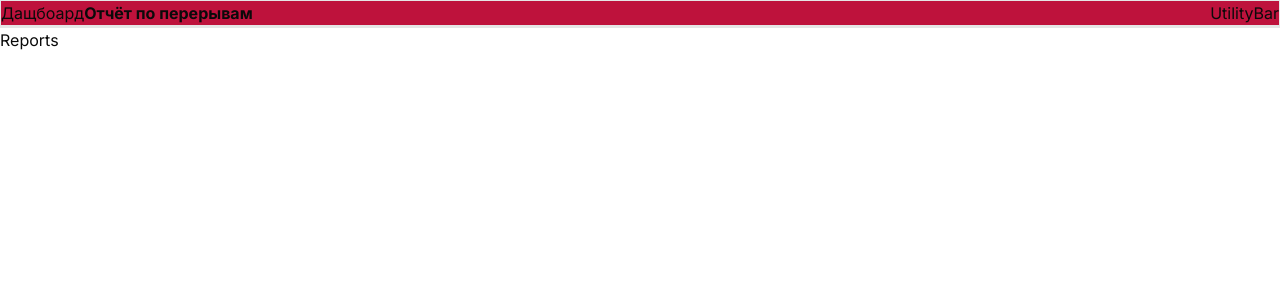
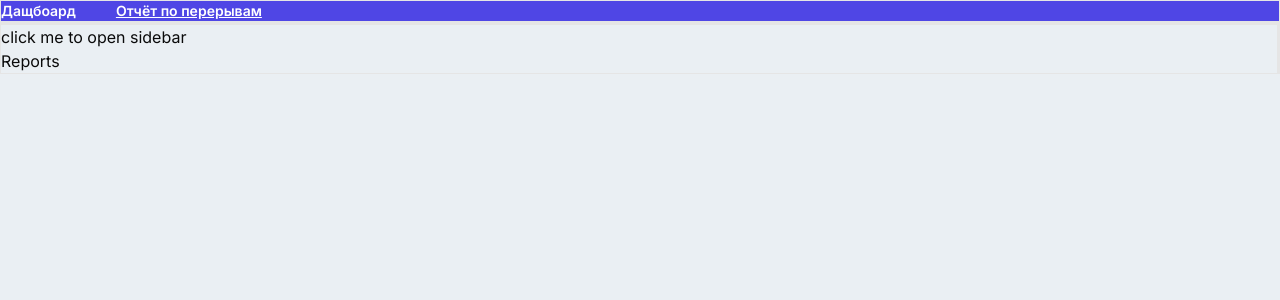
Before and after one commit to Umirzakovv/112-wfm, a Next.js app: page /reports in a window 1280 px wide. Shown: the top 300 px of the page. Built offline with nearby package versions, Linux system fonts and the light colour scheme.

Commit message:
create main layout, separate main content with sidebar

```diff
--- a/src/app/layout.tsx
+++ b/src/app/layout.tsx
@@ -3,6 +3,7 @@ import { Inter } from "next/font/google";
 import "../style/globals.css";
 import { ThemeProvider } from "@/components/theme-provider";
 import Header from "@/components/reusable/Header";
+import MainContent from "@/components/reusable/MainContent";
 
 const inter = Inter({ subsets: ["latin"] });
 
@@ -18,7 +19,7 @@ export default function RootLayout({
 }>) {
   return (
     <html lang="ru" suppressHydrationWarning>
-      <body className={inter.className}>
+      <body className={`${inter.className} bg-bg_color`}>
         <ThemeProvider
           attribute="class"
           defaultTheme="system"
@@ -26,7 +27,7 @@ export default function RootLayout({
           disableTransitionOnChange
         >
           <Header />
-          {children}
+          <MainContent>{children}</MainContent>
         </ThemeProvider>
       </body>
     </html>
--- a/src/components/reusable/Header/index.tsx
+++ b/src/components/reusable/Header/index.tsx
@@ -10,7 +10,7 @@ type HeaderType = {
 
 const Header: FC<HeaderType> = ({ children }) => {
   return (
-    <div className="bg-rose-700">
+    <div className="bg-main_blue">
       <header>
         <Container className="border flex items-center justify-between">
           <Navbar />
--- /dev/null
+++ b/src/components/reusable/MainContent/index.tsx
@@ -0,0 +1,29 @@
+"use client";
+
+import React, { FC, useState } from "react";
+import Sidebar from "../Sidebar";
+import Container from "../Container";
+
+type MainContentType = {
+  children: React.ReactNode;
+};
+
+const MainContent: FC<MainContentType> = ({ children }) => {
+  const [isSidebarOpen, setIsSidebarOpen] = useState<boolean>(false);
+
+  const handleBtnClick = () => {
+    setIsSidebarOpen(!isSidebarOpen);
+  };
+
+  return (
+    <Container className="border flex justify-between">
+      <div className="w-full">
+        <button onClick={handleBtnClick}>click me to open sidebar</button>
+        {children}
+      </div>
+      <Sidebar className={isSidebarOpen ? "open" : "close"} />
+    </Container>
+  );
+};
+
+export default MainContent;
--- a/src/components/reusable/Navbar/index.tsx
+++ b/src/components/reusable/Navbar/index.tsx
@@ -7,12 +7,14 @@ const Navbar: FC = () => {
   const pathname = usePathname();
   return (
     <nav>
-      <ul>
+      <ul className="flex gap-10">
         {navbarLinks?.map((link) => {
           return (
             <Link
               key={link?.id}
-              className={`${pathname === link?.href ? "font-bold" : ""}`}
+              className={`font-semibold text-white text-sm ${
+                pathname === link?.href ? "underline" : ""
+              }`}
               href={link?.href}
             >
               {link?.title}
--- /dev/null
+++ b/src/components/reusable/Sidebar/index.tsx
@@ -0,0 +1,15 @@
+import React, { FC } from "react";
+
+type SideBarType = {
+  className?: string;
+};
+
+const Sidebar: FC<SideBarType> = ({ className }) => {
+  return (
+    <div className={`${className} sidebar border`}>
+      Sidebar
+    </div>
+  );
+};
+
+export default Sidebar;
--- a/src/components/reusable/UtilityBar/index.tsx
+++ b/src/components/reusable/UtilityBar/index.tsx
@@ -1,7 +1,7 @@
 import { FC } from "react";
 
 const UtilityBar: FC = () => {
-  return <div>UtilityBar</div>;
+  return <div></div>;
 };
 
 export default UtilityBar;
--- a/src/style/globals.css
+++ b/src/style/globals.css
@@ -74,3 +74,20 @@
     @apply bg-background text-foreground;
   }
 }
+
+.sidebar {
+  overflow: hidden;
+  transition: width 0.2s linear;
+}
+
+.open {
+  width: 400px;
+}
+
+.close {
+  width: 0;
+}
+
+.dashboard {
+  border: 1px solid red;
+}
--- a/tailwind.config.ts
+++ b/tailwind.config.ts
@@ -1,13 +1,13 @@
-import type { Config } from "tailwindcss"
+import type { Config } from "tailwindcss";
 
 const config = {
   darkMode: ["class"],
   content: [
-    './pages/**/*.{ts,tsx}',
-    './components/**/*.{ts,tsx}',
-    './app/**/*.{ts,tsx}',
-    './src/**/*.{ts,tsx}',
-	],
+    "./pages/**/*.{ts,tsx}",
+    "./components/**/*.{ts,tsx}",
+    "./app/**/*.{ts,tsx}",
+    "./src/**/*.{ts,tsx}",
+  ],
   prefix: "",
   theme: {
     container: {
@@ -19,6 +19,8 @@ const config = {
     },
     extend: {
       colors: {
+        main_blue: "#4F46E5",
+        bg_color: "#eaeff3",
         border: "hsl(var(--border))",
         input: "hsl(var(--input))",
         ring: "hsl(var(--ring))",
@@ -75,6 +77,6 @@ const config = {
     },
   },
   plugins: [require("tailwindcss-animate")],
-} satisfies Config
+} satisfies Config;
 
-export default config
+export default config;
```
